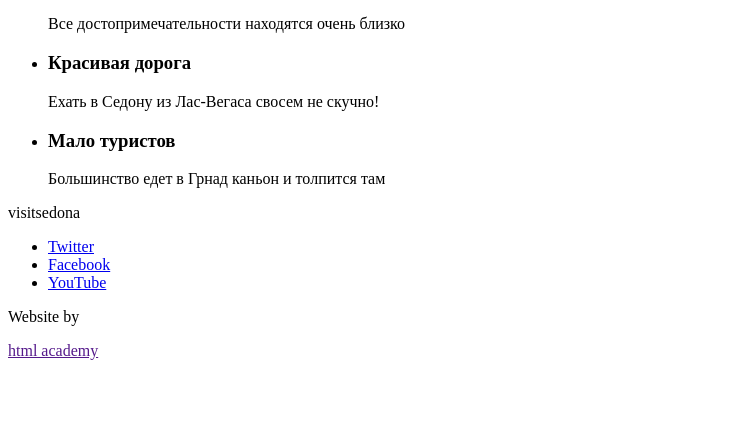
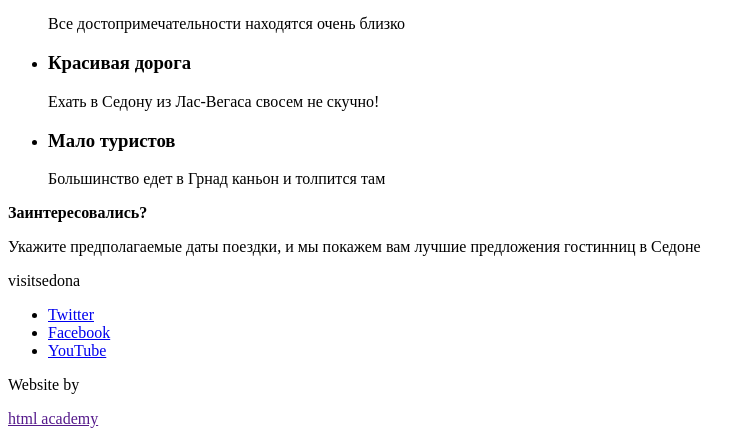
Before and after one commit to uhne/sedona, a plain HTML site: page index.html in a window 1280 px wide. Shown: the part 860-1296 px from the top of the page, without its empty margins (0-755 px from the left). Before the commit the page ends 1228 px from the top, so only its background shows below. Drawn offline with Linux system fonts and the light colour scheme.

Commit message:
Update index.html
add section for form

```diff
--- a/index.html
+++ b/index.html
@@ -89,6 +89,10 @@
             </ul>
         </section>
 
+        <section>
+            <b>Заинтересовались?</b>
+            <p>Укажите предполагаемые даты поездки, и мы покажем вам лучшие предложения гостинниц в Седоне</p>
+        </section>
 
         <footer class="main-footer">
             <p class="footer">
@@ -112,6 +116,10 @@
                 <a href="" class="button">html academy</a>
             </div>
         </footer>
+
+        <section>
+            <!--place to form-->
+        </section>
     </main>
 </body>
 </html>
```
